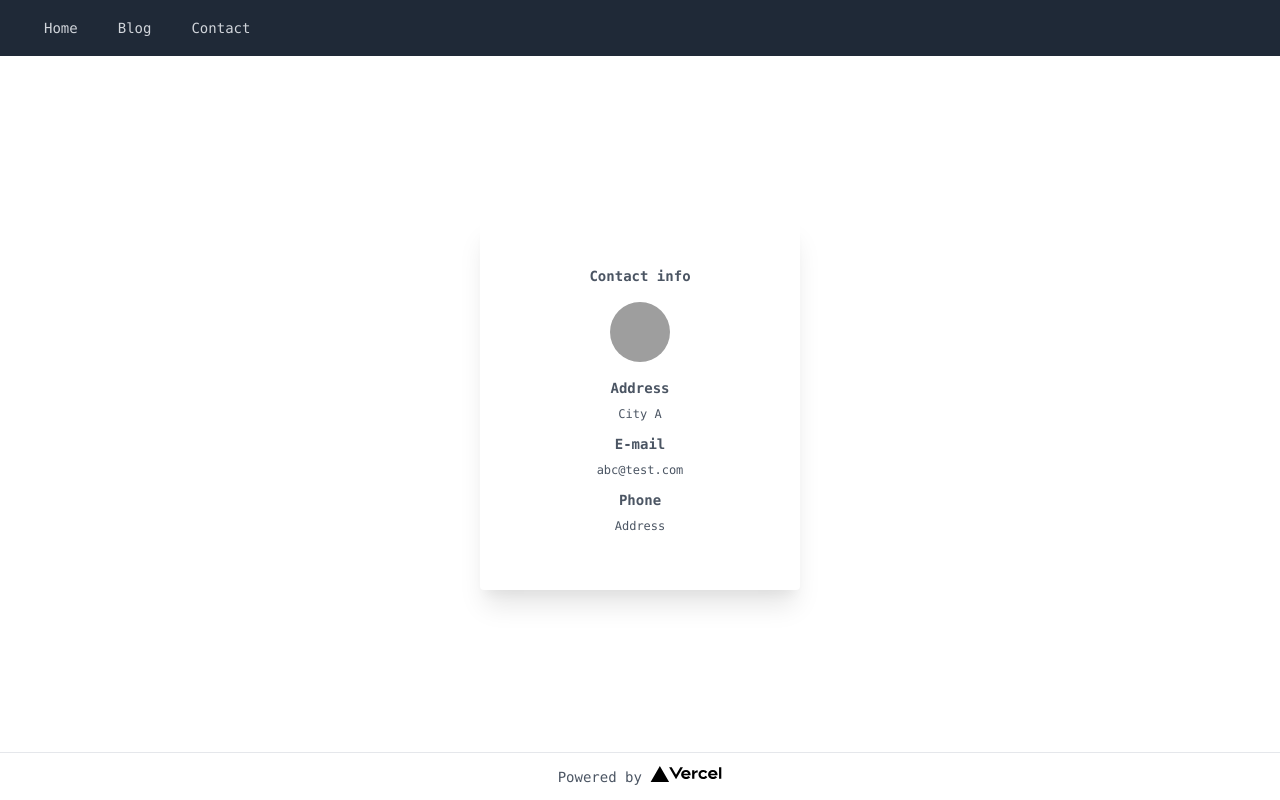
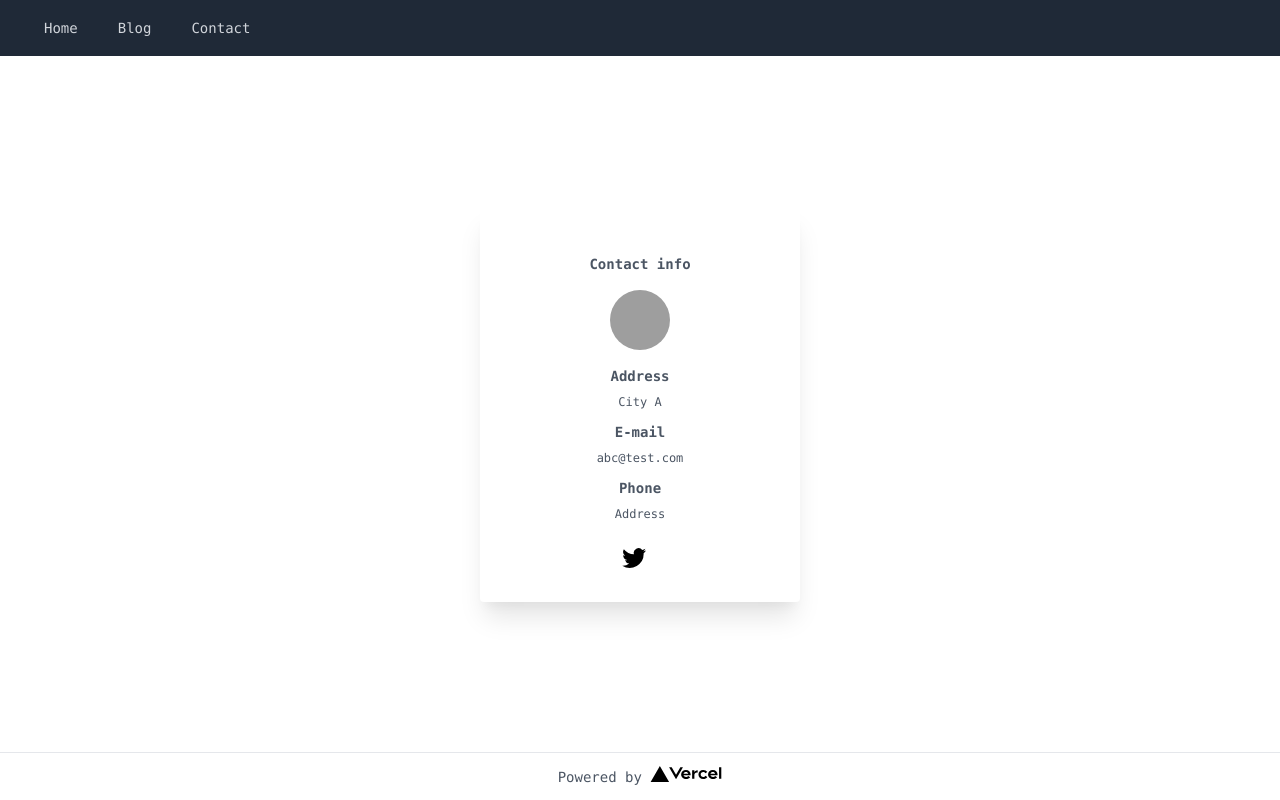
Before and after one commit to takayuki-s/next_hp, a Next.js app: page /contact-page in a window 1280 px wide. Built offline with nearby package versions, Linux system fonts and the light colour scheme; grey boxes are pictures that could not be loaded.

Commit message:
ツイッターリンク作成
GitHubからソースをコピペする時は

style="fill:#3BA9EE;

この記述があるとエラーになった

```diff
--- a/pages/contact-page.js
+++ b/pages/contact-page.js
@@ -21,6 +21,29 @@ const Contact = () => {
           <p className="text-xs mt-2 text-gray-600">Address</p>
         </div>
         <div className="mt-6 flex justify-around">
+          <div>
+            <a href="https://twitter.com/home" target="_blank" rel="noopener noreferrer">
+              <svg className="w-6 h-6 mr-3 text-blue-500" viewBox="328 355 335 276" xmlns="http://www.w3.org/2000/svg">
+                <path d="
+                  M 630, 425
+                  A 195, 195 0 0 1 331, 600
+                  A 142, 142 0 0 0 428, 570
+                  A  70,  70 0 0 1 370, 523
+                  A  70,  70 0 0 0 401, 521
+                  A  70,  70 0 0 1 344, 455
+                  A  70,  70 0 0 0 372, 460
+                  A  70,  70 0 0 1 354, 370
+                  A 195, 195 0 0 0 495, 442
+                  A  67,  67 0 0 1 611, 380
+                  A 117, 117 0 0 0 654, 363
+                  A  65,  65 0 0 1 623, 401
+                  A 117, 117 0 0 0 662, 390
+                  A  65,  65 0 0 1 630, 425
+                  Z"
+                  />
+              </svg>
+            </a>
+          </div>
         </div>
       </div>
     </Layout>
```
